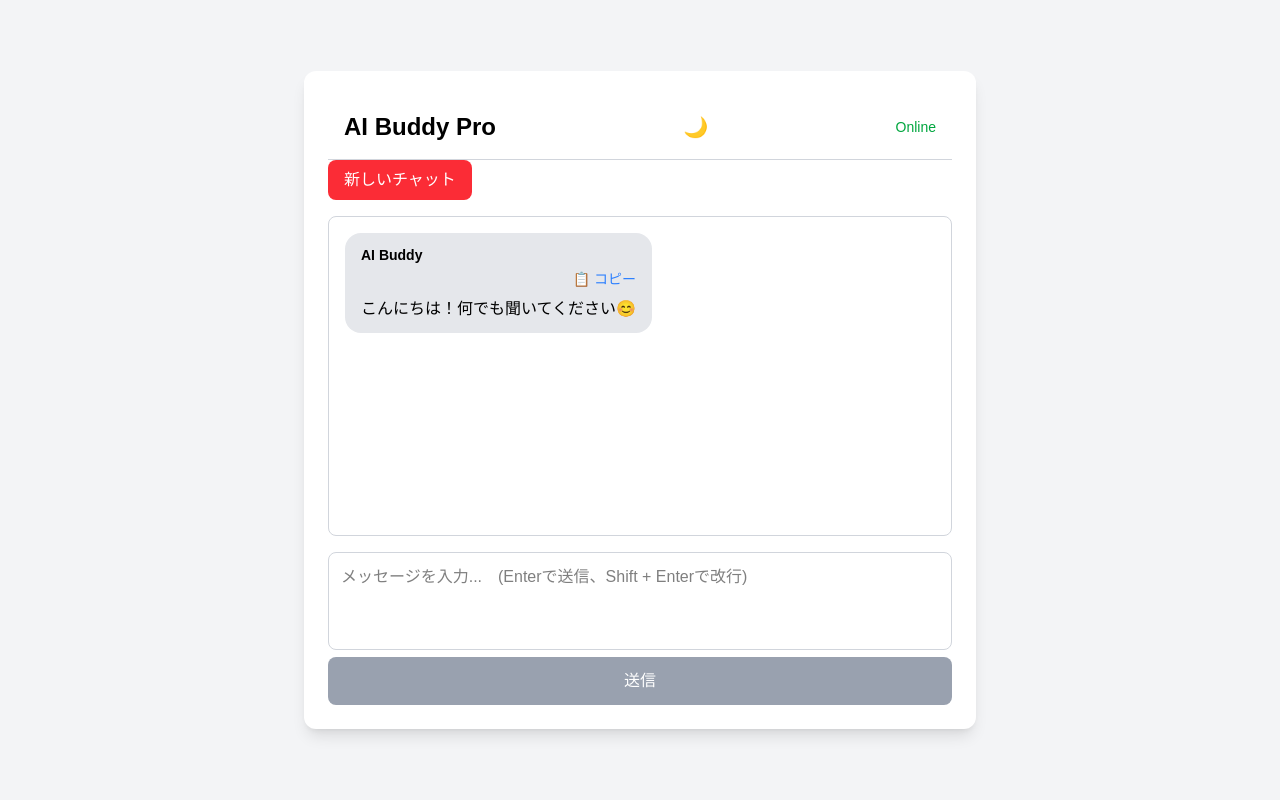
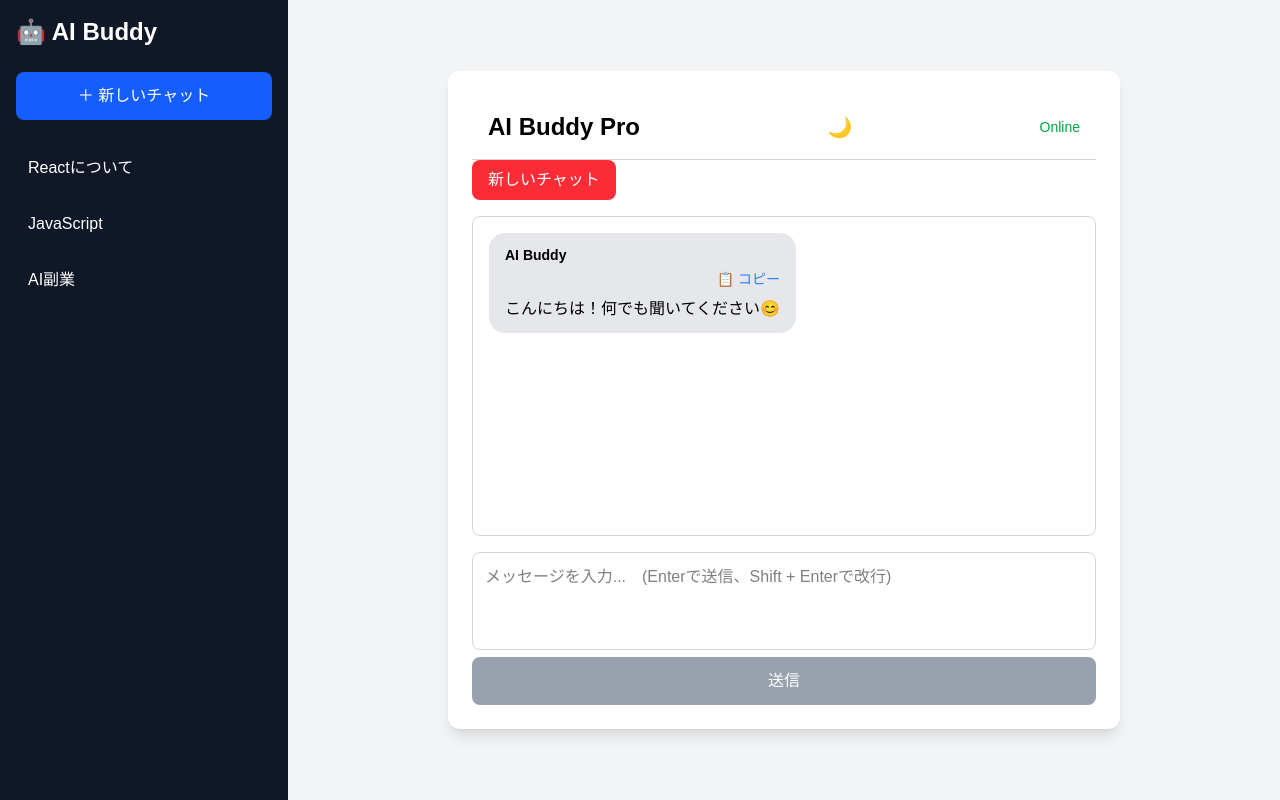
Before and after one commit to siruku27/ai-buddy-web, a Next.js app: page / in a window 1280 px wide. Built offline with nearby package versions, Linux system fonts and the light colour scheme.

Commit message:
Add Sidebar

```diff
--- a/src/app/page.js
+++ b/src/app/page.js
@@ -1,9 +1,10 @@
 "use client";
+import { useState, useEffect, useRef } from "react";
 import ChatMessage from "../components/ChatMessage";
 import ChatHeader from "../components/ChatHeader";
 import ChatWindow from "../components/ChatWindow";
 import ChatInput from "../components/ChatInput";
-import { useState, useEffect, useRef } from "react";
+import Sidebar from "../components/Sidebar";
 
 export default function Home() {
   const [darkMode, setDarkMode] = useState(false);
@@ -123,11 +124,15 @@ async function sendMessage() {
 
   return (
     <main
-      className={`min-h-screen flex items-center justify-center ${
+      className={`min-h-screen flex ${
         darkMode
           ? "bg-gray-900 text-white"
           : "bg-gray-100 text-black"
         }`}
+    >
+      <Sidebar />
+        <div
+          className={`flex-1 flex justify-center items-center`}
         >
           <div className={`w-full max-w-2xl rounded-xl shadow-lg p-6 ${
             darkMode
@@ -166,6 +171,7 @@ async function sendMessage() {
           {loading ? "考え中..." : "送信"}
           </button>
         </div>
+      </div>
     </main>
   );
 }
--- /dev/null
+++ b/src/components/Sidebar.jsx
@@ -0,0 +1,36 @@
+export default function Sidebar() {
+  return (
+    <aside className="w-72 bg-gray-900 text-white p-4 flex flex-col">
+      <h2 className="text-2xl font-bold mb-6">
+        🤖 AI Buddy
+      </h2>
+
+      <button
+        className="
+          mb-6
+          rounded-lg
+          bg-blue-600
+          p-3
+          hover:bg-blue-700
+          transition
+        "
+      >
+        ＋ 新しいチャット
+      </button>
+
+      <div className="space-y-2">
+        <button className="w-full rounded-lg p-3 text-left hover:bg-gray-800">
+          Reactについて
+        </button>
+
+        <button className="w-full rounded-lg p-3 text-left hover:bg-gray-800">
+          JavaScript
+        </button>
+
+        <button className="w-full rounded-lg p-3 text-left hover:bg-gray-800">
+          AI副業
+        </button>
+      </div>
+    </aside>
+  );
+}
```
Lines whose indentation alone changed are shown as unchanged.
